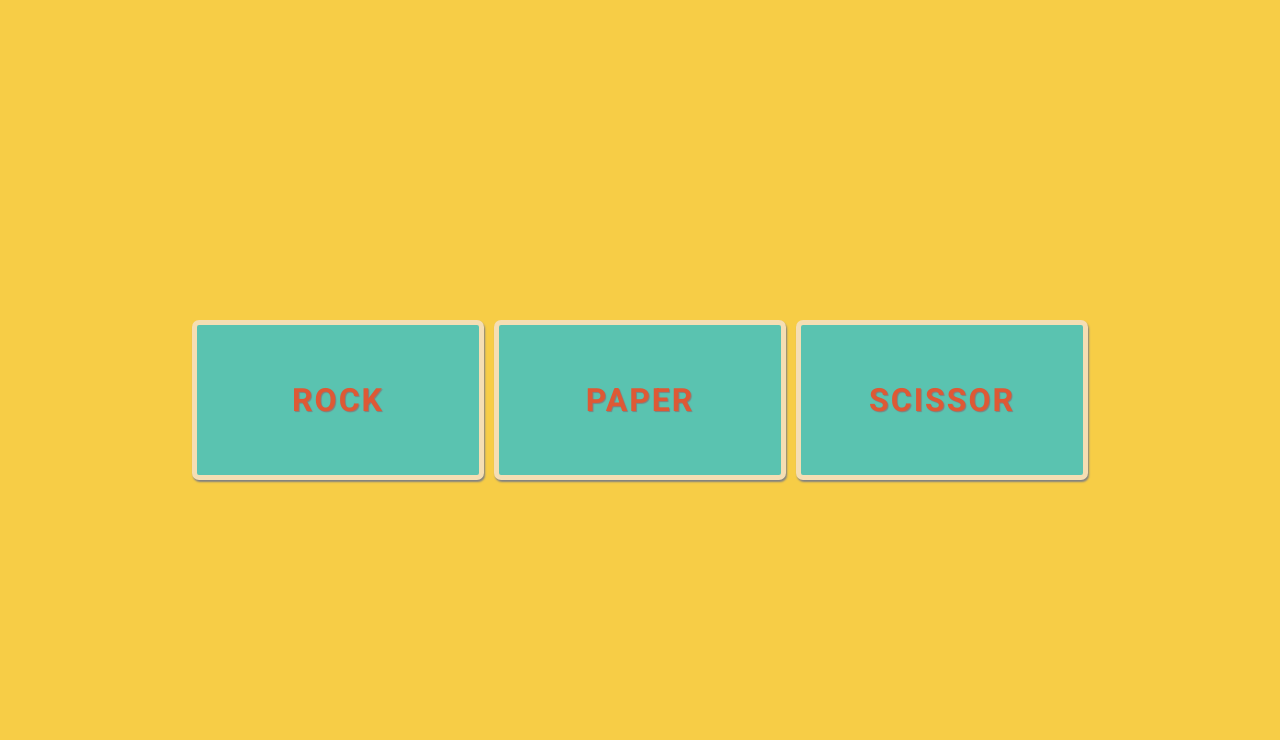
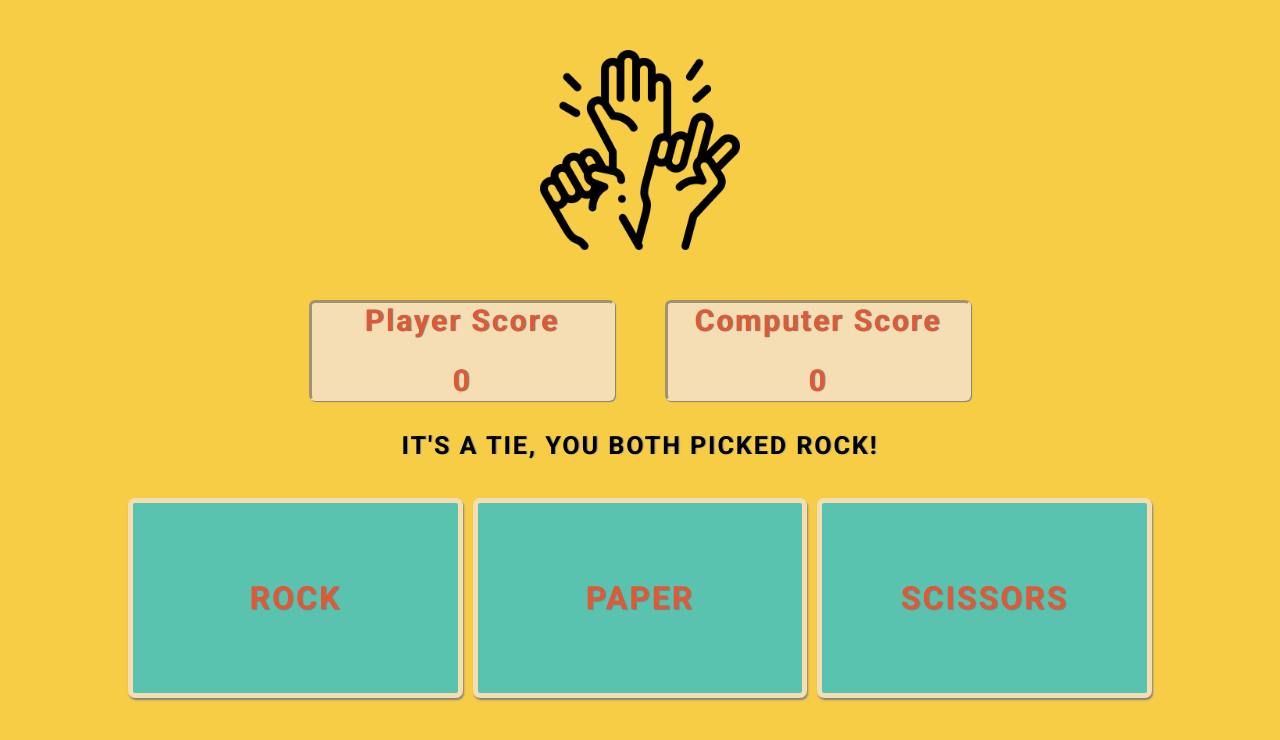
Before and after one commit to Mtlightfoot/rock-paper-scissors, a plain HTML site: page index.html in a window 1280 px wide. Both pictures are taken after a click on the button "ROCK". Drawn offline with Linux system fonts and the light colour scheme.

Commit message:
Finished work on scores being updated as the game is being played as well as winner/loser message

```diff
--- a/index.html
+++ b/index.html
@@ -5,18 +5,31 @@
     <meta charset="UTF-8">
     <meta name="viewport" content="width=device-width, initial-scale=1.0">
     <title>Rock Paper Scissors</title>
-    <script src="script.js"></script>
     <link rel="stylesheet" href="styles.css">
 </head>
 
 <body>
+    <img src="img/rps.png" alt="A Picture of Rock, Paper, Scissors">
+    <div class="boxes">
+        <div class="player">
+            <h2>Player Score</h2>
+            <h2 id="pS">0</h2>
+        </div>
+        <div class="computer">
+            <h2>Computer Score</h2>
+            <h2 id="cS">0</h2>
+        </div>
+    </div>
+    <div id="result">
+        <p>Result</p>
+    </div>
     <main id="container">
-        <button>rock</button>
-        <button>paper</button>
-        <button>scissor</button>
+        <button id="rock">rock</button>
+        <button id="paper">paper</button>
+        <button id="scissors">scissors</button>
     </main>
 
-
+    <script src="script.js"></script>
 </body>
 
 </html>
--- a/script.js
+++ b/script.js
@@ -4,31 +4,67 @@ function getComputerChoice() {
     return random;
 }
 
-function playRound() {
-    const playerSelection = prompt("Please select Rock, Paper or Scissors").toLowerCase();
+let outcome = "Result";
+
+function playRound(playerSelection) {
     const computerSelection = getComputerChoice();
     if (playerSelection === computerSelection) {
-        console.log(`It's a tie, you both picked ${playerSelection}!`);
+        outcome = `It's a tie, you both picked ${playerSelection}!`;
     } else if (playerSelection === "rock" && computerSelection === "paper") {
-        console.log(`You lose, paper beats rock!`);
-        computerScore ++;
+        outcome = `You lose, paper beats rock!`;
+        computerScore++;
     } else if (playerSelection === "rock" && computerSelection === "scissors") {
-        console.log(`You win, rock beats scissors!`);
-        playerScore ++;
+        outcome = `You win, rock beats scissors!`;
+        playerScore++;
     } else if (playerSelection === "paper" && computerSelection === "rock") {
-        console.log(`You win, paper beats rock!`);
-        playerScore ++;
+        outcome = `You win, paper beats rock!`;
+        playerScore++;
     } else if (playerSelection === "paper" && computerSelection === "scissors") {
-        console.log(`You lose, scissors beats paper!`);
-        computerScore ++;
+        outcome = `You lose, scissors beats paper!`;
+        computerScore++;
     } else if (playerSelection === "scissors" && computerSelection === "rock") {
-        console.log(`You lose, rock beats scissors!`);
-        computerScore ++;
+        outcome = `You lose, rock beats scissors!`;
+        computerScore++;
     } else if (playerSelection === "scissors" && computerSelection === "paper") {
-        console.log(`You win, scissors beats paper!`);
-        playerScore ++;
+        outcome = `You win, scissors beats paper!`;
+        playerScore++;
     }
+    if (playerScore === 5) {
+        outcome = "You are the Winner! Congratulations!";
+        document.getElementById('rock').disabled = true;
+        document.getElementById('paper').disabled = true;
+        document.getElementById('scissors').disabled = true;
+        document.getElementById('rock').innerHTML = "GAME OVER";
+        document.getElementById('paper').innerHTML = "GAME OVER";
+        document.getElementById('scissors').innerHTML = "GAME OVER";
+    }
+    else if (computerScore === 5) {
+        outcome = "You are the Loser! The robots are smarter than you.";
+        document.getElementById('rock').disabled = true;
+        document.getElementById('paper').disabled = true;
+        document.getElementById('scissors').disabled = true;
+        document.getElementById('rock').innerHTML = "GAME OVER";
+        document.getElementById('paper').innerHTML = "GAME OVER";
+        document.getElementById('scissors').innerHTML = "GAME OVER";
+
+    }
+    document.getElementById("result").innerHTML = outcome;
+    document.getElementById("pS").innerHTML = playerScore;
+    document.getElementById("cS").innerHTML = computerScore;
 }
+
+const rockButton = document.querySelector("#rock");
+rockButton.addEventListener('click', function (e) {
+    playRound("rock");
+})
+const paperButton = document.querySelector("#paper");
+paperButton.addEventListener('click', function (e) {
+    playRound("paper");
+})
+const scissorsButton = document.querySelector("#scissors");
+scissorsButton.addEventListener('click', function (e) {
+    playRound("scissors");
+})
 
 let playerScore = 0;
 let computerScore = 0;
--- a/styles.css
+++ b/styles.css
@@ -11,17 +11,12 @@
 body {
     width: 100%;
     height: 100%;
-    overflow: hidden;
-    position: absolute;
-    display: flex;
     background-color: #F7CD46;
 }
 
 #container {
-    margin: auto;
-    width: 70%;
-    height: 20%;
     display: flex;
+    margin: 3% 10%;
     gap: 10px;
 }
 
@@ -38,6 +33,8 @@ button {
     font-weight: bold;
     transition: 0.3s;
     text-shadow: 1px 0.5px 1px gray;
+    height: 200px;
+    min-width: 200px;
 }
 
 button:hover {
@@ -51,3 +48,45 @@ button:active {
     transition: 0.05s;
     border: 5px solid #de5935;
 }
+
+.boxes {
+    display: flex;
+    justify-content: center;
+    gap: 50px;
+    max-width: 100%;
+}
+
+.player,
+.computer {
+    margin-top: 50px;
+    text-align: center;
+    color: #de5935;
+    border: 3px inset wheat;
+    display: flex;
+    flex-direction: column;
+    gap: 25px;
+    font-size: 20px;
+    background-color: wheat;
+    min-width: 300px;
+    border-radius: 6px;
+    text-shadow: 1px 0px 1px gray;
+    box-shadow: 1px 1px 1px gray;
+}
+
+img {
+    display: block;
+    margin-left: auto;
+    margin-right: auto;
+    width: 200px;
+    margin-top: 50px;
+}
+
+#result  {
+    text-align: center;
+    margin-top: 30px;
+    font-size: 25px;
+    font-weight: bold;
+    text-transform: uppercase;
+    color: black;
+    text-shadow: 1px 0px 1px gray;
+}
```
Also changed, not shown: counter-script.js (added, +31 -0 lines), img/rps.png (added).
